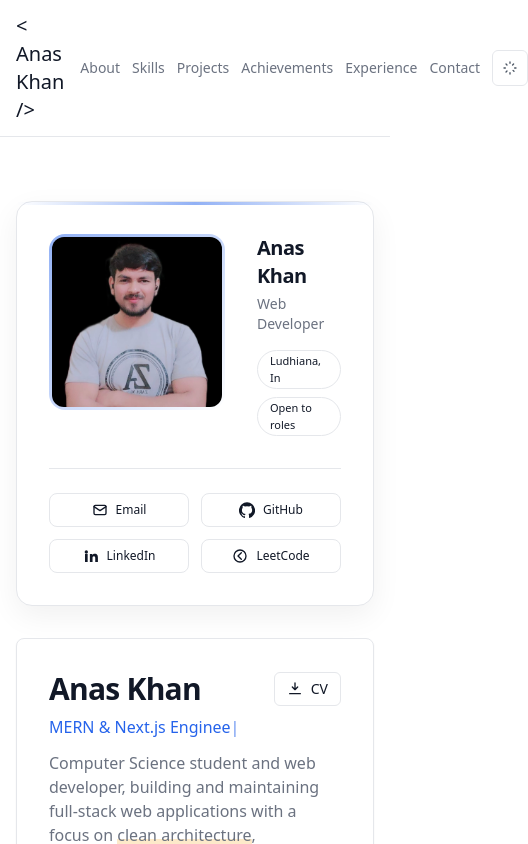
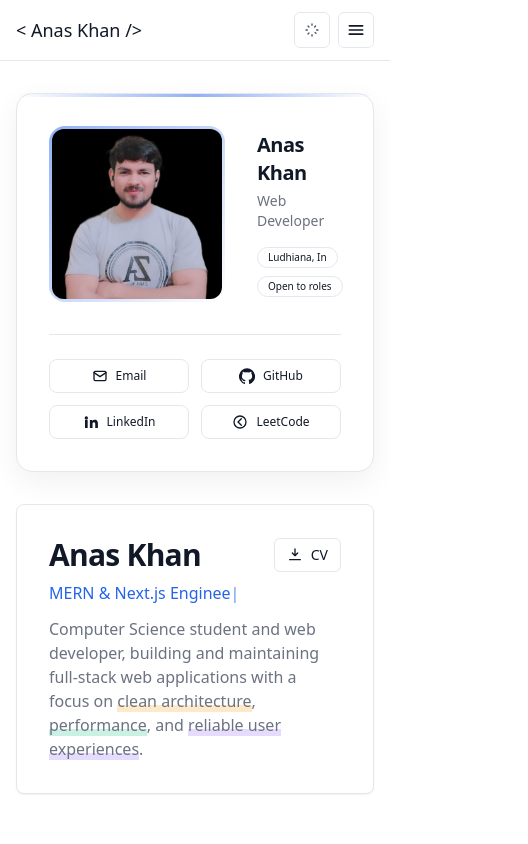
Before and after one commit to Anas-7860/Next-portfolio, a Next.js app: page / in a window 390 px wide. Shown: the top 844 px of the page, 528 px wide, since content can reach past the window. Built offline with nearby package versions, Linux system fonts and the light colour scheme.

Commit message:
Fix: add hamburger icon in navbar (Mobile)

```diff
--- a/app/page.tsx
+++ b/app/page.tsx
@@ -51,7 +51,7 @@ export default function Page() {
       <Navbar />
       <main id="home" className="mx-auto max-w-5xl px-4">
         {/* Mobile profile card */}
-        <div className="pt-16 md:hidden">
+        <div className="pt-8 md:hidden">
           <ProfileCard />
         </div>
 
@@ -299,6 +299,15 @@ export default function Page() {
           </div>
         </div>
       </main>
+      <footer className="mx-auto max-w-5xl px-4 pb-8">
+        <div className="border-t pt-5 text-center text-xs text-[rgb(var(--color-muted))] sm:flex sm:items-center sm:justify-between sm:text-left">
+          <p>© 2026 Anas Khan. Built with Next.js and Tailwind CSS.</p>
+          <div className="mt-2 flex items-center justify-center gap-4 sm:mt-0">
+            <a className="hover:text-[rgb(var(--color-text))]" href="#home">Top</a>
+            <a className="hover:text-[rgb(var(--color-text))]" href="https://github.com/Anas-7860" target="_blank" rel="noopener noreferrer">GitHub</a>
+          </div>
+        </div>
+      </footer>
     </>
   );
 }
--- a/components/Navbar.tsx
+++ b/components/Navbar.tsx
@@ -1,12 +1,28 @@
+'use client';
+
+import { useState } from 'react';
 import ThemeToggle from './ThemeToggle';
 
+const NAV_ITEMS = ['About', 'Skills', 'Projects', 'Achievements', 'Experience', 'Contact'];
+
 export default function Navbar() {
+  const [isMenuOpen, setIsMenuOpen] = useState(false);
+
   return (
-    <header className="sticky top-0 z-20 bg-[rgb(var(--color-base))]/80 backdrop-blur border-b">
-      <nav className="mx-auto max-w-3xl px-4 py-3 flex items-center gap-4" aria-label="Primary">
-        <a href="#home" className="font-medium text-xl hover:text-[rgb(var(--color-accent))]">&lt; Anas Khan /&gt;</a>
-        <div className="ml-auto flex items-center gap-3">
-          {['About', 'Skills', 'Projects', 'Achievements', 'Experience', 'Contact'].map((label) => (
+    <header className="sticky top-0 z-20 border-b bg-[rgb(var(--color-base))]/85 backdrop-blur">
+      <nav className="mx-auto max-w-3xl px-4 py-3" aria-label="Primary">
+        <div className="flex items-center gap-3">
+          <a
+            href="#home"
+            className="min-w-0 truncate font-medium text-lg sm:text-xl hover:text-[rgb(var(--color-accent))]"
+            onClick={() => setIsMenuOpen(false)}
+          >
+            &lt; Anas Khan /&gt;
+          </a>
+
+          <div className="ml-auto flex items-center gap-2 sm:gap-3">
+            <div className="hidden items-center gap-3 md:flex">
+              {NAV_ITEMS.map((label) => (
                 <a
                   key={label}
                   href={`#${label.toLowerCase()}`}
@@ -15,7 +31,50 @@ export default function Navbar() {
                   {label}
                 </a>
               ))}
+            </div>
+
             <ThemeToggle />
+
+            <button
+              type="button"
+              className="inline-flex h-9 w-9 items-center justify-center rounded-md border md:hidden hover:bg-black/5 dark:hover:bg-white/10"
+              aria-label={isMenuOpen ? 'Close navigation menu' : 'Open navigation menu'}
+              aria-expanded={isMenuOpen}
+              aria-controls="mobile-navigation"
+              onClick={() => setIsMenuOpen((value) => !value)}
+            >
+              <span className="sr-only">Toggle navigation menu</span>
+              {isMenuOpen ? (
+                <svg className="h-5 w-5" viewBox="0 0 24 24" fill="none" aria-hidden="true">
+                  <path d="M6 6l12 12M18 6 6 18" stroke="currentColor" strokeWidth="2" strokeLinecap="round" />
+                </svg>
+              ) : (
+                <svg className="h-5 w-5" viewBox="0 0 24 24" fill="none" aria-hidden="true">
+                  <path d="M4 7h16M4 12h16M4 17h16" stroke="currentColor" strokeWidth="2" strokeLinecap="round" />
+                </svg>
+              )}
+            </button>
+          </div>
+        </div>
+
+        <div
+          id="mobile-navigation"
+          className={`mt-3 rounded-2xl border bg-[rgb(var(--color-base))] p-3 shadow-sm md:hidden ${
+            isMenuOpen ? 'block' : 'hidden'
+          }`}
+        >
+          <div className="flex flex-col gap-1">
+            {NAV_ITEMS.map((label) => (
+              <a
+                key={label}
+                href={`#${label.toLowerCase()}`}
+                className="rounded-lg px-3 py-2 text-sm text-[rgb(var(--color-muted))] hover:bg-black/5 hover:text-[rgb(var(--color-text))] dark:hover:bg-white/10 focus-visible:outline-none focus-visible:ring-2 focus-visible:ring-[rgb(var(--ring))]"
+                onClick={() => setIsMenuOpen(false)}
+              >
+                {label}
+              </a>
+            ))}
+          </div>
         </div>
       </nav>
     </header>
--- a/components/ProfileCard.tsx
+++ b/components/ProfileCard.tsx
@@ -47,10 +47,10 @@ export default function ProfileCard({
           </p> */}
 
           <div className="mt-4 flex flex-wrap gap-2">
-            <span className="rounded-full border px-3 py-0.5 text-[11px]">
+            <span className="whitespace-nowrap rounded-full border px-2.5 py-0.5 text-[10px] sm:px-3 sm:text-[11px]">
               Ludhiana, In
             </span>
-            <span className="rounded-full border px-3 py-0.5 text-[11px]">
+            <span className="whitespace-nowrap rounded-full border px-2.5 py-0.5 text-[10px] sm:px-3 sm:text-[11px]">
               Open to roles
             </span>
           </div>
--- a/tsconfig.json
+++ b/tsconfig.json
@@ -14,7 +14,6 @@
     "noEmit": true,
     "incremental": true,
     "skipLibCheck": true,
-    "baseUrl": ".",
     "paths": {
       "@/*": [
         "./*"
```
Lines whose indentation alone changed are shown as unchanged.
